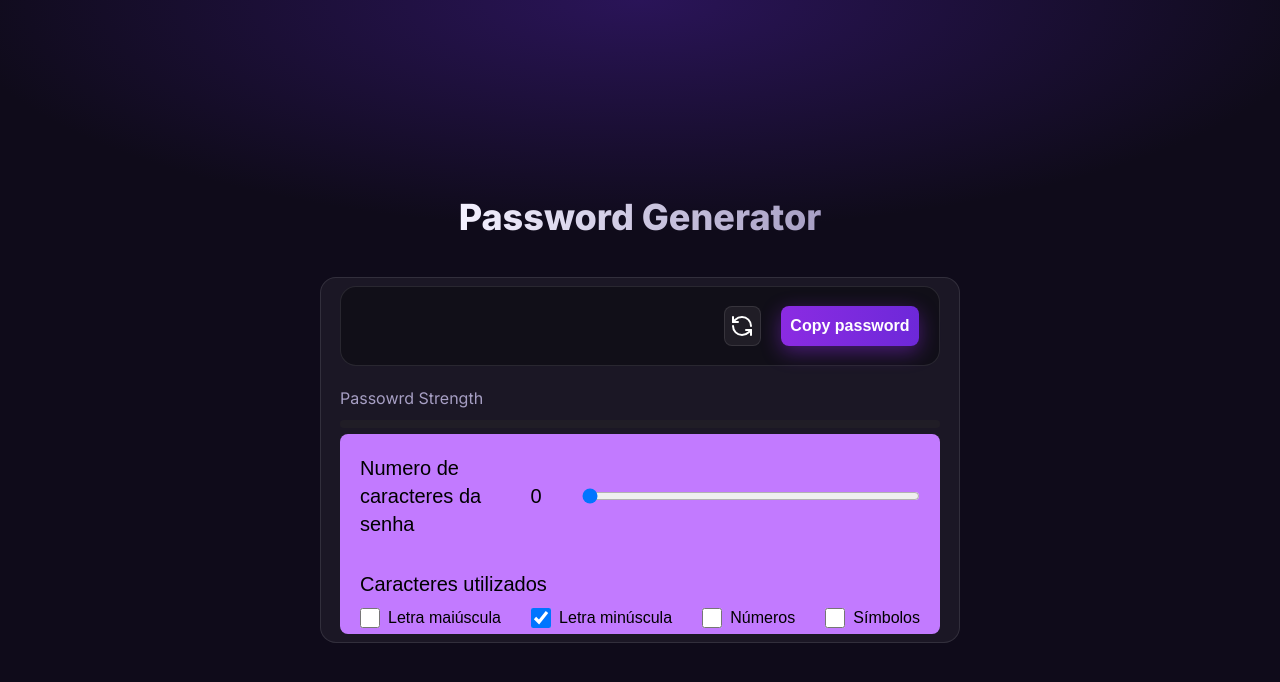
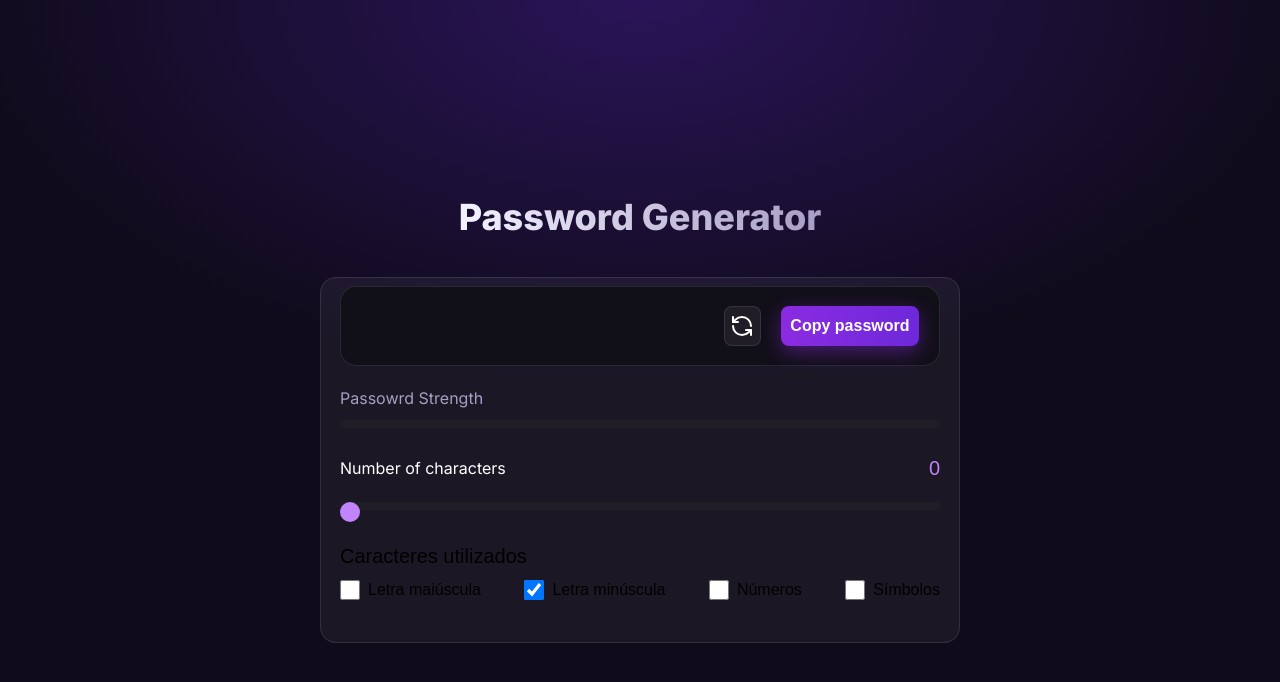
Before and after one commit to DevLetto/PasswordGenerator, a React (Vite) app in the folder PasswordGenerator/: page / in a window 1280 px wide. Shown: the top 682 px of the page. Built offline with nearby package versions, Linux system fonts and the light colour scheme.

Commit message:
fix: stremgth bar fixed

```diff
--- a/PasswordGenerator/src/App.jsx
+++ b/PasswordGenerator/src/App.jsx
@@ -148,13 +148,13 @@ function App() {
   }, [password]);
 
   return (
-    <div className="w-screen h-screen bg-background bg-[radial-gradient(ellipse_90%_48%_at_50%_0%,var(--color-top-bright)_0%,transparent_60%)] flex justify-center items-center flex-col gap-10 pt-10">
+    <div className="w-screen h-screen bg-background bg-[radial-gradient(ellipse_90%_80%_at_50%_0%,var(--color-top-bright)_0%,transparent_60%)] flex justify-center items-center flex-col gap-10 pt-10 ">
       {/* TITULO */}
       <h1 className="text-center text-4xl font-sans font-extrabold bg-linear-to-r from-text to-secondary-text bg-clip-text text-transparent ">
         Password Generator
       </h1>
 
-      <main className="border border-glassBorder bg-glassBG rounded-2xl w-120 md:w-160 flex flex-col items-center p-2">
+      <main className="border border-glassBorder bg-glassBG rounded-2xl w-120 md:w-160 flex flex-col items-center p-2 pb-10">
         <div className="flex flex-col items-center gap-5 ">
           {/* SESSAO DO TEXTO */}
           <div className="border border-glassBorder bg-[#110F18] h-20 w-115 md:w-150 rounded-2xl flex flex-row items-center gap-5 p-5">
@@ -188,13 +188,13 @@ function App() {
             <StrengthBar passStrength={passStrength}></StrengthBar>
           </div>
         </div>
-        <div className="bg-purple-400 h-50  w-115 md:w-150 p-5 flex flex-col gap-8 rounded-lg">
-          <div className="flex flex-col xl:flex-row  xl:gap-10 gap-1">
-            <div className="flex flex-row gap-2 xl:gap-1 items-center">
-              <p className="text-xl font-[Arial]">
-                Numero de caracteres da senha
+        <div className="bg-h-50  w-115 md:w-150  flex flex-col gap-8 rounded-lg mt-5">
+          <div className="flex flex-col gap-5 ">
+            <div className="flex flex-row gap-2 justify-between items-center">
+              <p className="text-md font-sans text-white">
+                Number of characters
               </p>
-              <p className="text-xl font-[Arial] ">{passLength}</p>
+              <p className="text-xl font-[Arial] text-bright-purple ">{passLength}</p>
             </div>
             <input
               value={passLength}
@@ -205,7 +205,33 @@ function App() {
                 setPassLength(e.target.value);
                 generatePassword();
               }}
-              className="w-full"
+              className="w-full
+              h-2  appearance-none rounded-lg  cursor-pointer dark:bg-[#201D26]
+
+                [&::-webkit-slider-runnable-track]:h-2
+                [&::-webkit-slider-runnable-track]:rounded-lg
+              [&::-webkit-slider-runnable-track]:bg-[#201D26]
+
+                [&::-moz-range-track]:h-2
+                [&::-moz-range-track]:rounded-lg
+              [&::-moz-range-track]:bg-bright-purple
+
+                [&::-webkit-slider-thumb]:appearance-none
+                [&::-webkit-slider-thumb]:w-5
+                [&::-webkit-slider-thumb]:h-5
+                [&::-webkit-slider-thumb]:rounded-full
+                [&::-webkit-slider-thumb]:bg-bright-purple
+                [&::-webkit-slider-thumb]:transition-all
+                [&::-webkit-slider-thumb]:hover:bg-main-purple
+
+                [&::-moz-range-thumb]:w-5
+                [&::-moz-range-thumb]:h-5
+                [&::-moz-range-thumb]:rounded-full
+                [&::-moz-range-thumb]:bg-bright-purple
+                [&::-moz-range-thumb]:border-0
+                [&::-moz-range-thumb]:transition-all
+                [&::-moz-range-thumb]:hover:bg-main-purple"
+
             />
           </div>
           <div className="flex flex-col gap-2">
--- a/PasswordGenerator/src/StrengthBar.jsx
+++ b/PasswordGenerator/src/StrengthBar.jsx
@@ -27,13 +27,13 @@ function StrengthBar({ passStrength }) {
     if (passStrength == 5) return "text-very-strong";
   };
 
-  const getColorBar = () => {
-    if (passStrength == 1) return "bg-extremely-weak";
-    if (passStrength == 2) return "bg-weak";
-    if (passStrength == 3) return "bg-medium";
-    if (passStrength == 4) return "bg-strong";
-    if (passStrength == 5) return "bg-very-strong";
-  };
+ const progressColors = {
+  1: "[&::-webkit-progress-value]:bg-extremely-weak [&::-moz-progress-bar]:bg-extremely-weak",
+  2: "[&::-webkit-progress-value]:bg-weak [&::-moz-progress-bar]:bg-weak",
+  3: "[&::-webkit-progress-value]:bg-medium [&::-moz-progress-bar]:bg-medium",
+  4: "[&::-webkit-progress-value]:bg-strong [&::-moz-progress-bar]:bg-strong",
+  5: "[&::-webkit-progress-value]:bg-very-strong [&::-moz-progress-bar]:bg-very-strong",
+};
   return (
     <>
       <div >
@@ -43,7 +43,7 @@ function StrengthBar({ passStrength }) {
         </div>
         <progress
           // className="w-115 md:w-150 h-3 rounded-full [&::-moz-progress-bar]:rounded-full "
-          className={`appearance-none w-115 md:w-150 h-2 rounded-full overflow-hidden bg-[#201D26] [&::-webkit-progress-bar]:bg-[#201D26] [&::-webkit-progress-value]:${getColorBar()} [&::-moz-progress-bar]:${getColorBar()}`}
+          className={`appearance-none w-115 md:w-150 h-2 rounded-full overflow-hidden bg-[#201D26] [&::-webkit-progress-bar]:bg-[#201D26] ${progressColors[passStrength] ?? ""}`}
           value={passStrength}
           max={5}
         ></progress>
```
